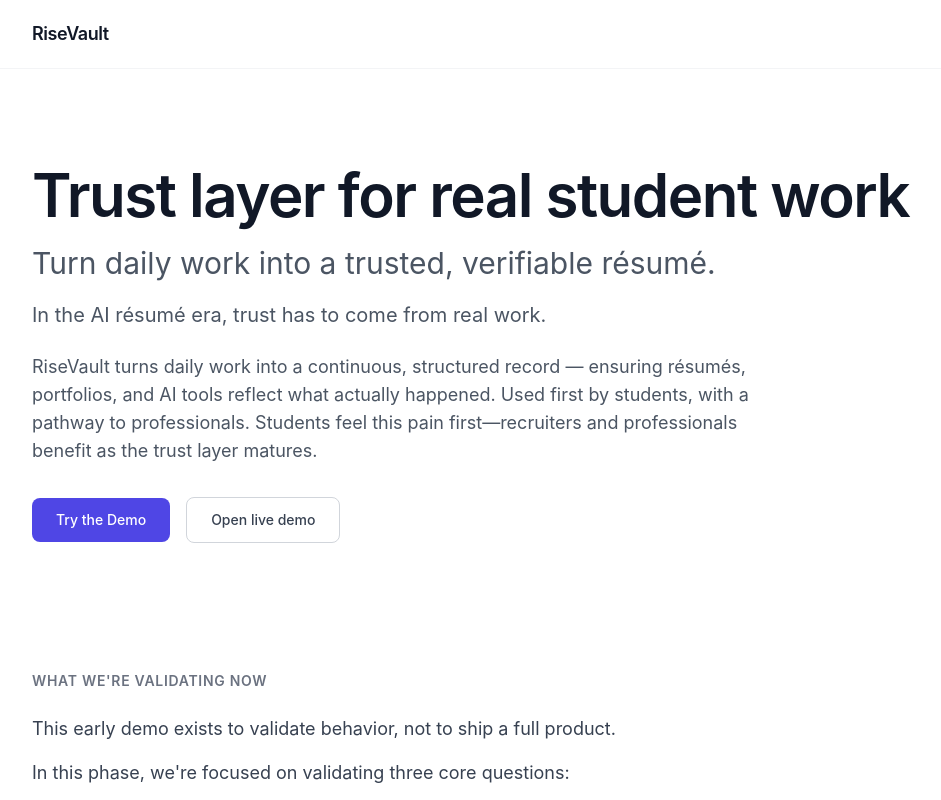
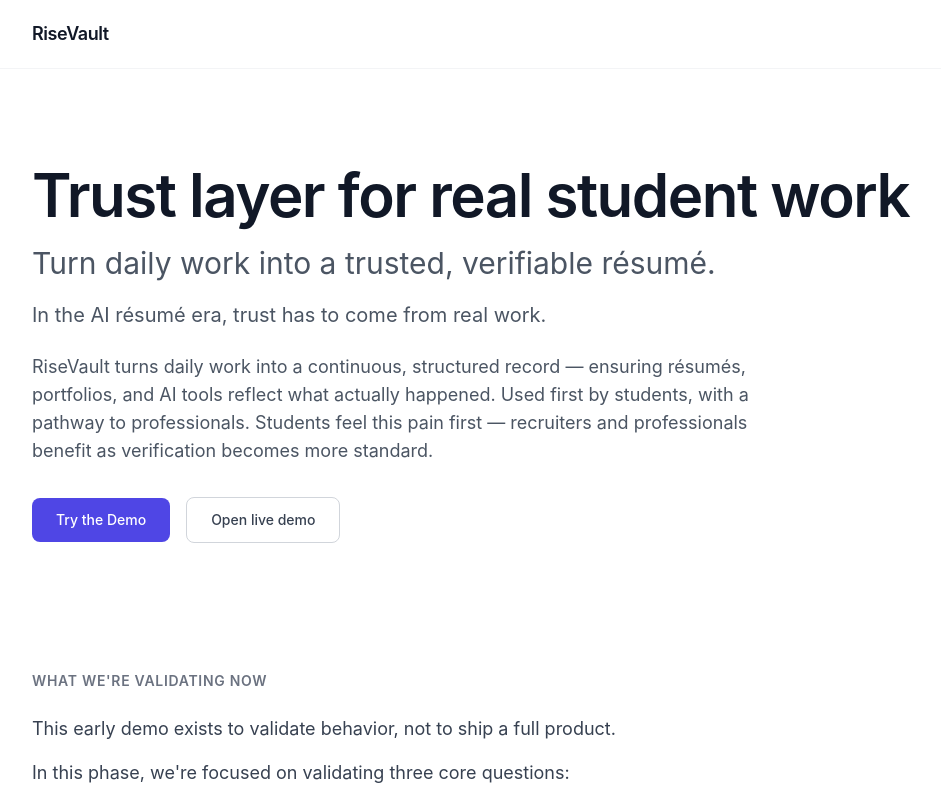
Before and after one commit to wowno1090858718/risevault-mvp, a Next.js app: page / in a window 1280 px wide. Shown: the top 800 px of the page, without its empty margins (64-1005 px from the left). Built offline with nearby package versions, Linux system fonts and the light colour scheme.

Commit message:
Small change

```diff
--- a/app/page.tsx
+++ b/app/page.tsx
@@ -33,7 +33,7 @@
           <p className="mt-4 mb-8 max-w-3xl text-base sm:text-lg text-gray-600">
             RiseVault turns daily work into a continuous, structured record — ensuring
             résumés, portfolios, and AI tools reflect what actually happened. Used first
-            by students, with a pathway to professionals. Students feel this pain first—recruiters and professionals benefit as the trust layer matures.
+            by students, with a pathway to professionals. Students feel this pain first — recruiters and professionals benefit as verification becomes more standard.
           </p>
 
           <div className="flex flex-wrap items-center gap-4 pt-2">
```
